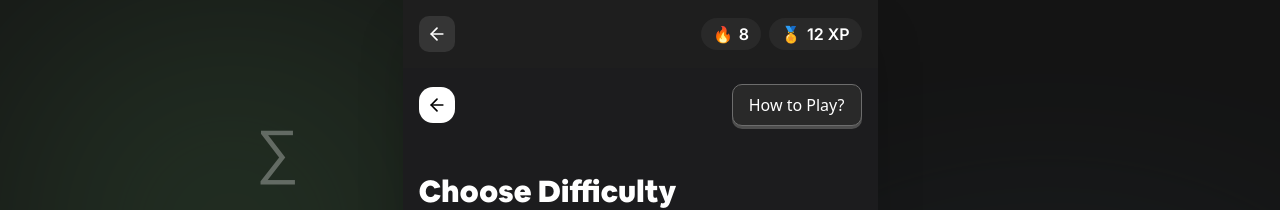
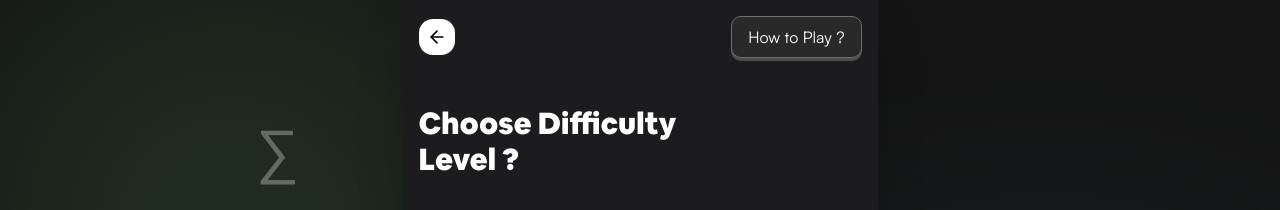
Before and after one commit to swaindhruti/project-zathura, a Next.js app in the folder client/: page /dashboard/dual in a window 1280 px wide. Shown: the top 210 px of the page. Built offline with nearby package versions, Linux system fonts and the light colour scheme; no server answers.

Commit message:
feat: update DifficultySelector and Dashboard layout with GameHeader integration and navigation improvements

```diff
--- a/client/src/app/dashboard/[mode]/page.tsx
+++ b/client/src/app/dashboard/[mode]/page.tsx
@@ -9,10 +9,10 @@ async function DifficultySelector({ params }: { params: Promise<{ mode: string }
     <div className='min-h-screen bg-[#1C1C1E] text-white p-4 flex justify-center'>
       <div className='w-full max-w-md mx-auto'>
         <div className='flex justify-between items-center mb-8 md:mb-12'>
-          <button className='p-2 bg-[#FFF] rounded-xl'>
+          <Link href={'/dashboard'} className='p-2 bg-[#FFF] rounded-xl'>
             <ArrowLeft size={20} color='#000' />
-          </button>
-          <button className='help-button'>How to Play?</button>
+          </Link>
+          <button className='help-button font-satoshi'>How to Play ?</button>
         </div>
 
         <h1 className='text-2xl md:text-3xl font-semibold mb-10 md:mb-16 font-air'>
--- a/client/src/app/dashboard/layout.tsx
+++ b/client/src/app/dashboard/layout.tsx
@@ -1,6 +1,5 @@
 'use client';
 
-import GameHeader from '@/components/dashboard/game-header';
 import GameNavigation from '@/components/layout/navigation';
 import { SocketProvider } from '@/context/SocketContext';
 import React from 'react';
@@ -43,7 +42,6 @@ export default function DashboardLayout({ children }: React.PropsWithChildren<{}
 
         <div className=' w-full max-w-[475px] relative shadow-2xl z-10'>
           <div className='min-h-screen bg-[#1E1E1E] bg-opacity-90 text-white'>
-            <GameHeader firePoints={8} xpPoints={12} />
             {children}
             <GameNavigation />
           </div>
--- a/client/src/app/dashboard/page.tsx
+++ b/client/src/app/dashboard/page.tsx
@@ -5,17 +5,21 @@ import { Users, Clock, User } from 'lucide-react';
 import GameModeCard from '@/components/dashboard/game-mode-card';
 
 import Image from 'next/image';
+import GameHeader from '@/components/dashboard/game-header';
 
 const Dashboard = () => {
   return (
+    <>
+      <GameHeader firePoints={8} xpPoints={12} />
+
       <div className='px-5 py-2 flex flex-col h-[78dvh]'>
-      {/* Header section fixed at top */}
+        \{' '}
         <div className='flex items-start flex-col gap-1.5 mb-6'>
           <h1 className='text-4xl font-[900] tracking-wide text-white mb-1'>HECTOCLASH</h1>
-        <p className='text-white font-satoshi font-[500] text-sm'>Welcome to the arena warrior!</p>
+          <p className='text-white font-satoshi font-[500] text-sm'>
+            Welcome to the arena warrior!
+          </p>
         </div>
-
-      {/* Game modes centered in the remaining space */}
         <div className='flex flex-col gap-3 w-full flex-grow flex-shrink-0 justify-center'>
           <GameModeCard
             link='/dashboard/multiplayer'
@@ -100,6 +104,7 @@ const Dashboard = () => {
           </div>
         </div>
       </div>
+    </>
   );
 };
 
```
Lines whose indentation alone changed are shown as unchanged.
